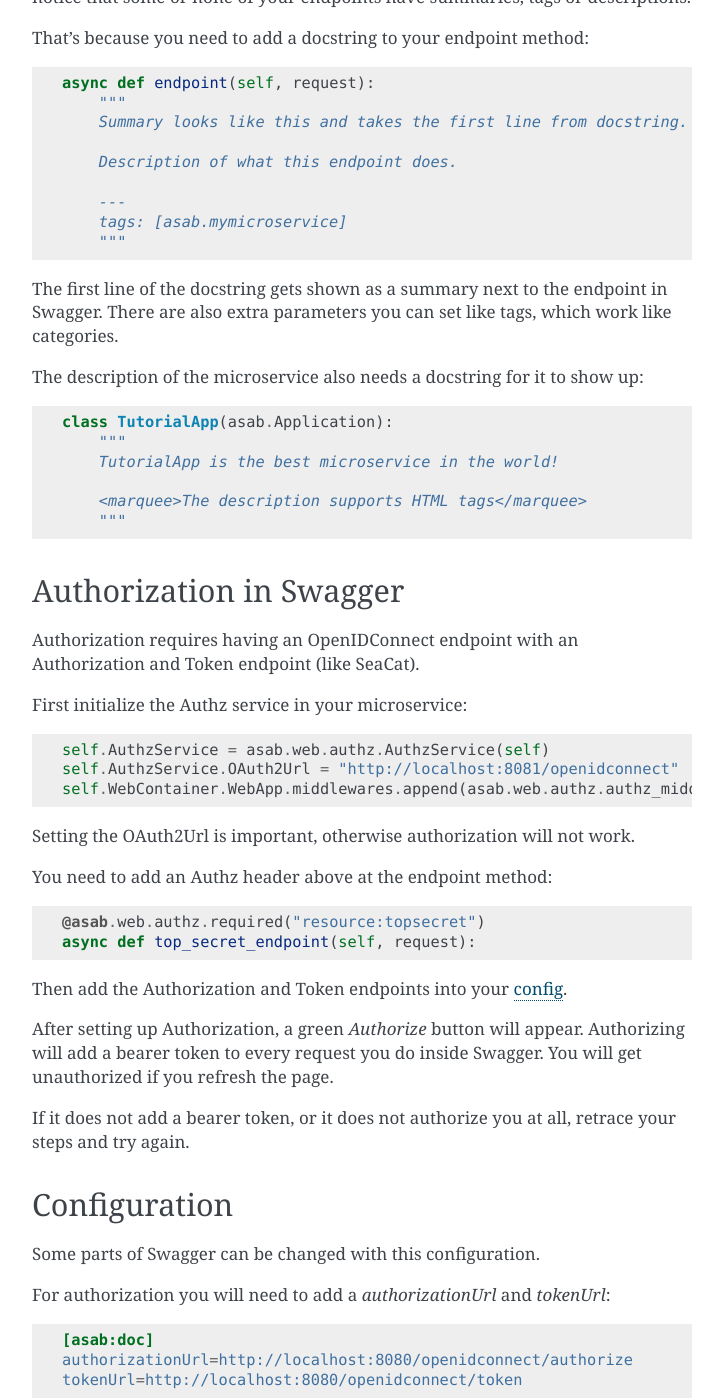
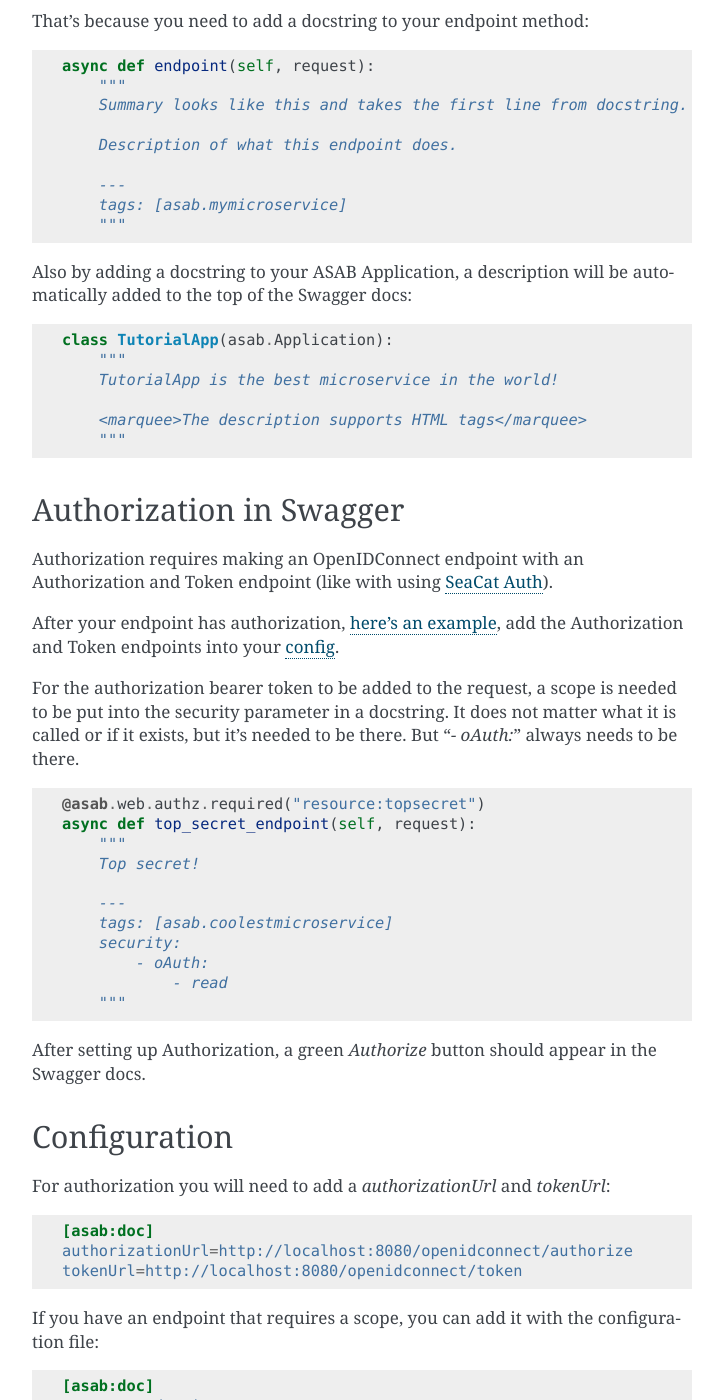
Before and after one commit to TeskaLabs/asab, a Sphinx documentation site: the page built from doc/asab/web/restapidocs.rst, in a window 1280 px wide and 1400 px high, scrolled down 555 px. Shown: the whole window, without its empty margins (388-1111 px from the left). Built offline with Sphinx 7.4.7, drawn with Linux system fonts in a browser that asks for light colours; pages that are not in the unit, such as notebooks, are missing from menus; some of the changed text lies outside the part shown.

Commit message:
finished up the swagger docs

```diff
--- a/doc/asab/web/restapidocs.rst
+++ b/doc/asab/web/restapidocs.rst
@@ -2,11 +2,9 @@
 ==============
 
 ASAB's API service generates a `Swagger documentation <https://swagger.io/specification>`_ which automatically shows all
-of your endpoints. However you will need to follow some steps to add summaries, tags and more.
+of your endpoints and you can add summaries, descriptions, tags and more.
 
-Before you start, make sure that you have a `REST API microservice <https://asab.readthedocs.io/en/latest/tutorial/web/chapter2.html>`_.
-
-If you want Authorization in Swagger, you will need a OpenIDConnect endpoint.
+If you want Authorization in Swagger docs, you will need an OpenIDConnect endpoint.
 
 In your microservice
 -----------
@@ -38,10 +36,7 @@
         tags: [asab.mymicroservice]
         """
 
-The first line of the docstring gets shown as a summary next to the endpoint in Swagger.
-There are also extra parameters you can set like tags, which work like categories.
-
-The description of the microservice also needs a docstring for it to show up:
+Also by adding a docstring to your ASAB Application, a description will be automatically added to the top of the Swagger docs:
 
 .. code-block:: python
 
@@ -54,35 +49,32 @@
 
 Authorization in Swagger
 -----------
-Authorization requires having an OpenIDConnect endpoint with an Authorization and Token endpoint (like SeaCat).
+Authorization requires making an OpenIDConnect endpoint with an Authorization and Token endpoint (like with using `SeaCat Auth <https://github.com/TeskaLabs/seacat-auth>`_).
 
-First initialize the Authz service in your microservice:
+After your endpoint has authorization, `here's an example <https://github.com/TeskaLabs/asab/blob/master/examples/web-authz-userinfo.py>`_,
+add the Authorization and Token endpoints into your `config <#configuration>`_.
 
-.. code-block:: python
-
-    self.AuthzService = asab.web.authz.AuthzService(self)
-    self.AuthzService.OAuth2Url = "http://localhost:8081/openidconnect"
-    self.WebContainer.WebApp.middlewares.append(asab.web.authz.authz_middleware_factory(self, self.AuthzService))
-
-Setting the OAuth2Url is important, otherwise authorization will not work.
-
-You need to add an Authz header above at the endpoint method:
+For the authorization bearer token to be added to the request, a scope is needed to be put into the security parameter in a docstring.
+It does not matter what it is called or if it exists, but it's needed to be there. But "`- oAuth:`" always needs to be there.
 
 .. code-block:: python
 
     @asab.web.authz.required("resource:topsecret")
     async def top_secret_endpoint(self, request):
+        """
+        Top secret!
 
-Then add the Authorization and Token endpoints into your `config <#configuration>`_.
+        ---
+        tags: [asab.coolestmicroservice]
+        security:
+            - oAuth:
+                - read
+        """
 
-After setting up Authorization, a green `Authorize` button will appear. Authorizing will add a bearer token to every
-request you do inside Swagger. You will get unauthorized if you refresh the page.
-
-If it does not add a bearer token, or it does not authorize you at all, retrace your steps and try again.
+After setting up Authorization, a green `Authorize` button should appear in the Swagger docs.
 
 Configuration
 -----------
-Some parts of Swagger can be changed with this configuration.
 
 For authorization you will need to add a `authorizationUrl` and `tokenUrl`:
 
@@ -98,10 +90,3 @@
 
     [asab:doc]
     scopes=read,write
-
-You can change the version tag that shows next to the name of your microservice:
-
-.. code-block:: ini
-
-    [asab:doc]
-    version=1.0.0
```
